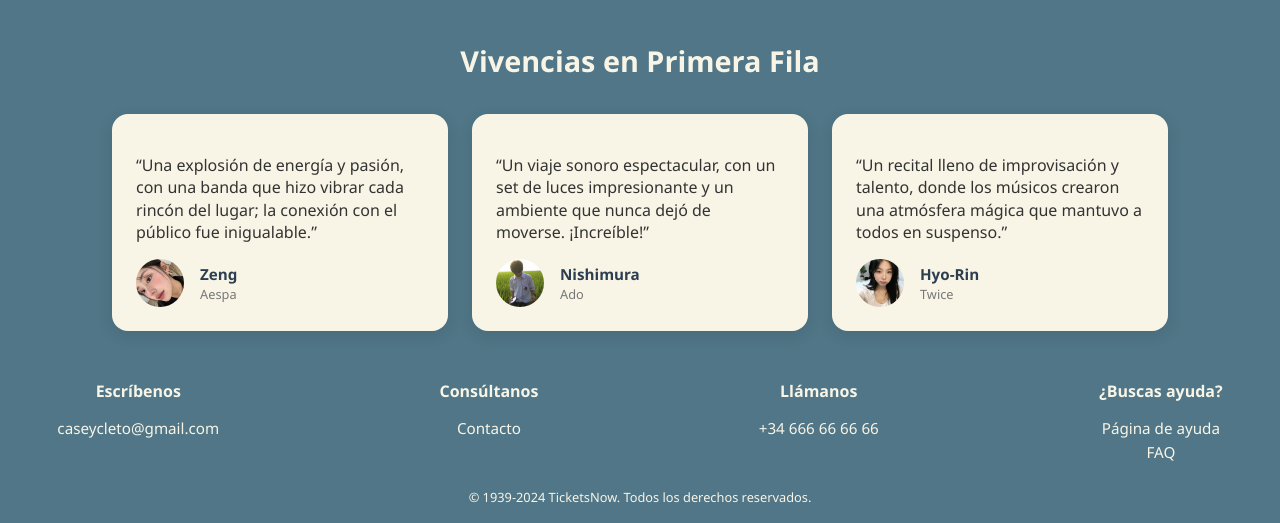
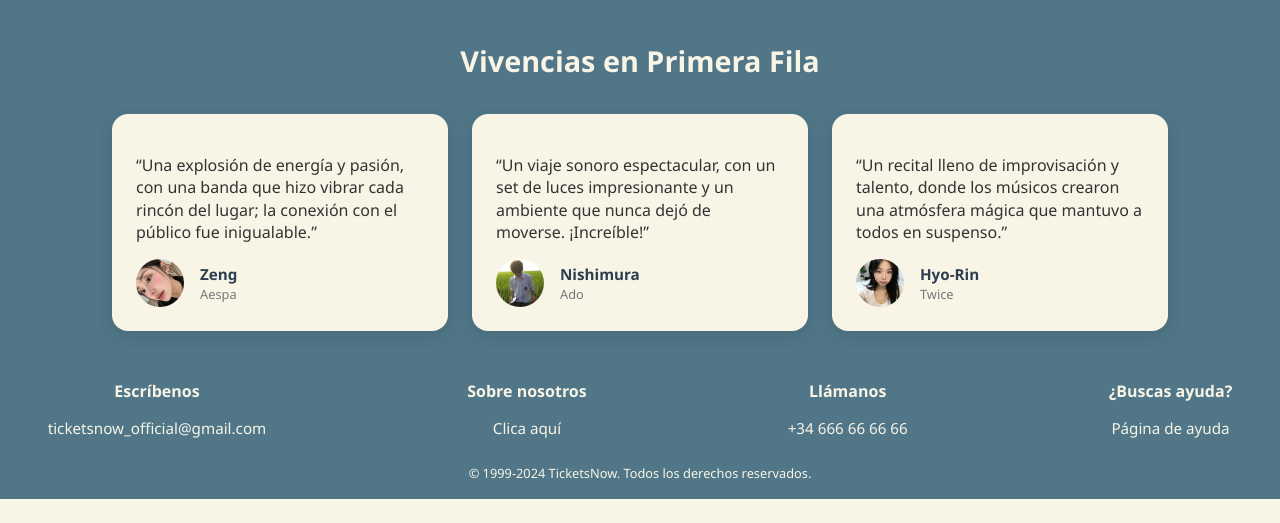
Before and after one commit to caaseey/TicketsNow, a PHP site: page / in a window 1280 px wide; the page is wider, and only the part inside the window is pictured. Shown: the part 4094-4617 px from the top of that part. After the commit the page ends 4593 px from the top of that part, so only its background shows below. Run offline with PHP 8.4, Linux system fonts and the light colour scheme.

Commit message:
Corrected links

```diff
--- a/view/index.php
+++ b/view/index.php
@@ -39,7 +39,7 @@
                     <hr>
                     <li><a href="help.php">Ayuda</a></li>
                     <li><a href="about.php">Sobre nosotros</a></li>
-                    <li><a href="index.php">Contacto</a></li>
+                    <li><a href="#footer">Contacto</a></li>
                 </ul>
             </div>
         </div>
@@ -195,7 +195,7 @@
         </a>
     </section>
 
-    <footer>
+    <footer id="footer">
         <h2>Vivencias en Primera Fila</h2>
         <div class="reviews-cards">
             <div class="review-card">
@@ -236,11 +236,11 @@
         <div class="footer-links">
             <div class="footer-column">
                 <h3>Escríbenos</h3>
-                <a href="mailto:caseycleto@gmail.com">caseycleto@gmail.com</a>
+                <a href="mailto:ticketsnow_official@gmail.com">ticketsnow_official@gmail.com</a>
             </div>
             <div class="footer-column">
-                <h3>Consúltanos</h3>
-                <a href="#">Contacto</a>
+                <h3>Sobre nosotros</h3>
+                <a href="about.php">Clica aquí</a>
             </div>
             <div class="footer-column">
                 <h3>Llámanos</h3>
@@ -249,12 +249,11 @@
             <div class="footer-column">
                 <h3>¿Buscas ayuda?</h3>
                 <a href="paginadeayuda.php">Página de ayuda</a><br>
-                <a href="#">FAQ</a>
             </div>
         </div>
 
         <div class="footer-bottom">
-            © 1939-2024 TicketsNow. Todos los derechos reservados.
+            © 1999-2024 TicketsNow. Todos los derechos reservados.
         </div>
     </footer>
     <script>
```
